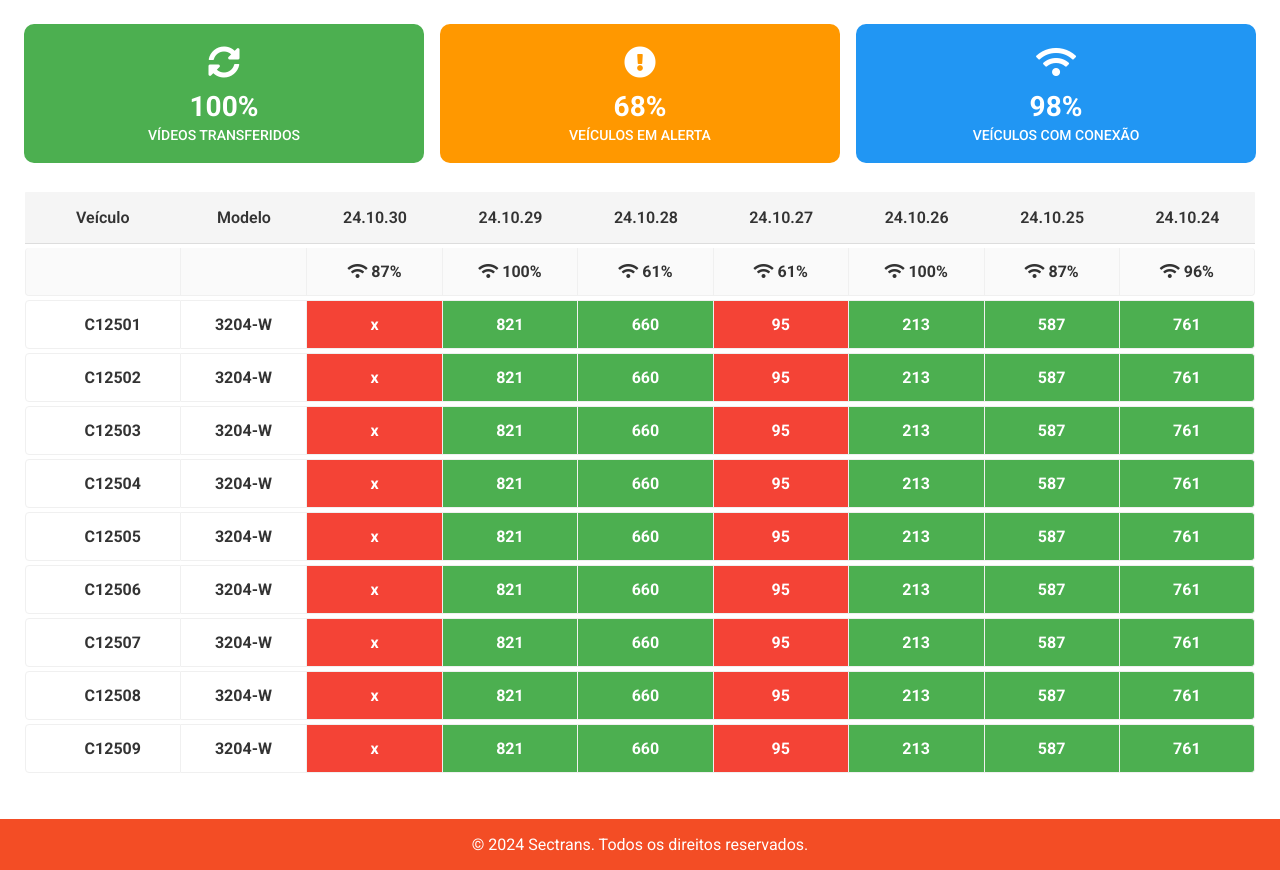
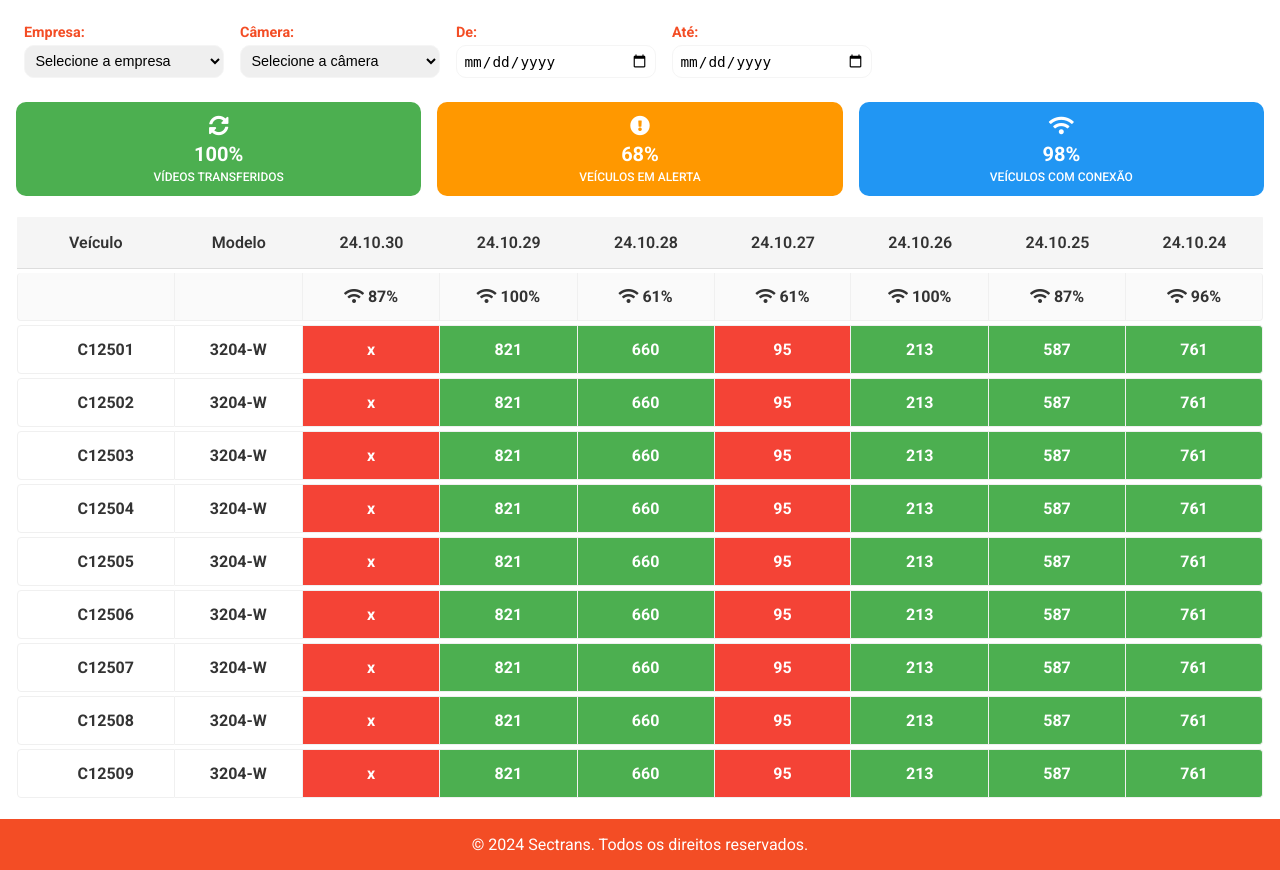
Before and after one commit to dg-marins/sistemaSectrans, a Django app: page /relatorio_cores_view/ in a window 1280 px wide. Shown: the part 86-956 px from the top of the page. Run offline with Django 5.2, Linux system fonts and the light colour scheme.

Commit message:
Adição de seletores

```diff
--- a/templates/relatorio_cores.html
+++ b/templates/relatorio_cores.html
@@ -5,8 +5,31 @@
 
 {% block content %}
 <div class="full-page-card">
+    <div class="card-body">
+        <!-- Seletores -->
+        <div class="selectors">
+            <div class="selector">
+                <label for="empresa">Empresa:</label>
+                <select id="empresa">
+                    <option value="">Selecione a empresa</option>
+                </select>
+            </div>
+            <div class="selector">
+                <label for="camera">Câmera:</label>
+                <select id="camera">
+                    <option value="">Selecione a câmera</option>
+                </select>
+            </div>
+            <div class="selector">
+                <label for="data-inicio">De:</label>
+                <input type="date" id="data-inicio">
+            </div>
+            <div class="selector">
+                <label for="data-fim">Até:</label>
+                <input type="date" id="data-fim">
+            </div>
+        </div>
 
-    <div class="card-body">
         <!-- Status Cards -->
         <div class="status-cards">
             <div class="status-card card-success">
@@ -89,15 +112,45 @@
     .full-page-card {
         display: flex;
         flex-direction: column;
-        height: calc(100vh - 130px); /* Ajuste para considerar header e footer */
+        height: calc(100vh - 130px);
         margin: 0;
         background-color: var(--cor-terciaria);
         border-radius: 0;
     }
 
+    /* Estilos para os seletores */
+    .selectors {
+        display: flex;
+        justify-content: flex-start;
+        gap: 1rem;
+        margin-bottom: 1rem;
+        padding: 0.5rem;
+    }
+
+    .selector {
+        display: flex;
+        flex-direction: column;
+        min-width: 200px;
+    }
+
+    .selector label {
+        margin-bottom: 0.25rem;
+        font-weight: bold;
+        color: var(--cor-principal);
+        font-size: 0.9rem;
+    }
+
+    .selector select,
+    .selector input {
+        padding: 0.4rem;
+        border: 1px solid var(--cor-secundaria);
+        border-radius: var(--borda-radius);
+        font-size: 0.9rem;
+    }
+
     .card-body {
         flex: 1;
-        padding: 1.5rem;
+        padding: 1rem;
         display: flex;
         flex-direction: column;
         overflow: hidden;
@@ -106,12 +159,12 @@
     .status-cards {
         display: flex;
         gap: 1rem;
-        margin-bottom: 1.5rem;
+        margin-bottom: 1rem;
     }
 
     .status-card {
         flex: 1;
-        padding: 1.25rem;
+        padding: 0.75rem;
         border-radius: var(--borda-radius);
         color: var(--cor-terciaria);
         text-align: center;
@@ -122,18 +175,18 @@
     .card-info { background-color: #2196f3; }
 
     .status-card .icon {
-        font-size: 2rem;
-        margin-bottom: 0.5rem;
+        font-size: 1.25rem;
+        margin-bottom: 0.25rem;
     }
 
     .status-card .percentage {
-        font-size: 1.75rem;
+        font-size: 1.25rem;
         font-weight: bold;
         margin-bottom: 0.25rem;
     }
 
     .status-card .label {
-        font-size: 0.875rem;
+        font-size: 0.75rem;
         font-weight: 500;
     }
 
@@ -253,12 +306,20 @@
 
     /* Responsividade */
     @media (max-width: 768px) {
+        .selectors {
+            flex-wrap: wrap;
+        }
+
+        .selector {
+            flex-basis: calc(50% - 0.5rem);
+        }
+
         .status-cards {
-            flex-direction: column;
+            flex-wrap: wrap;
         }
 
         .status-card {
-            margin-bottom: 1rem;
+            flex-basis: calc(50% - 0.5rem);
         }
     }
 </style>
```
